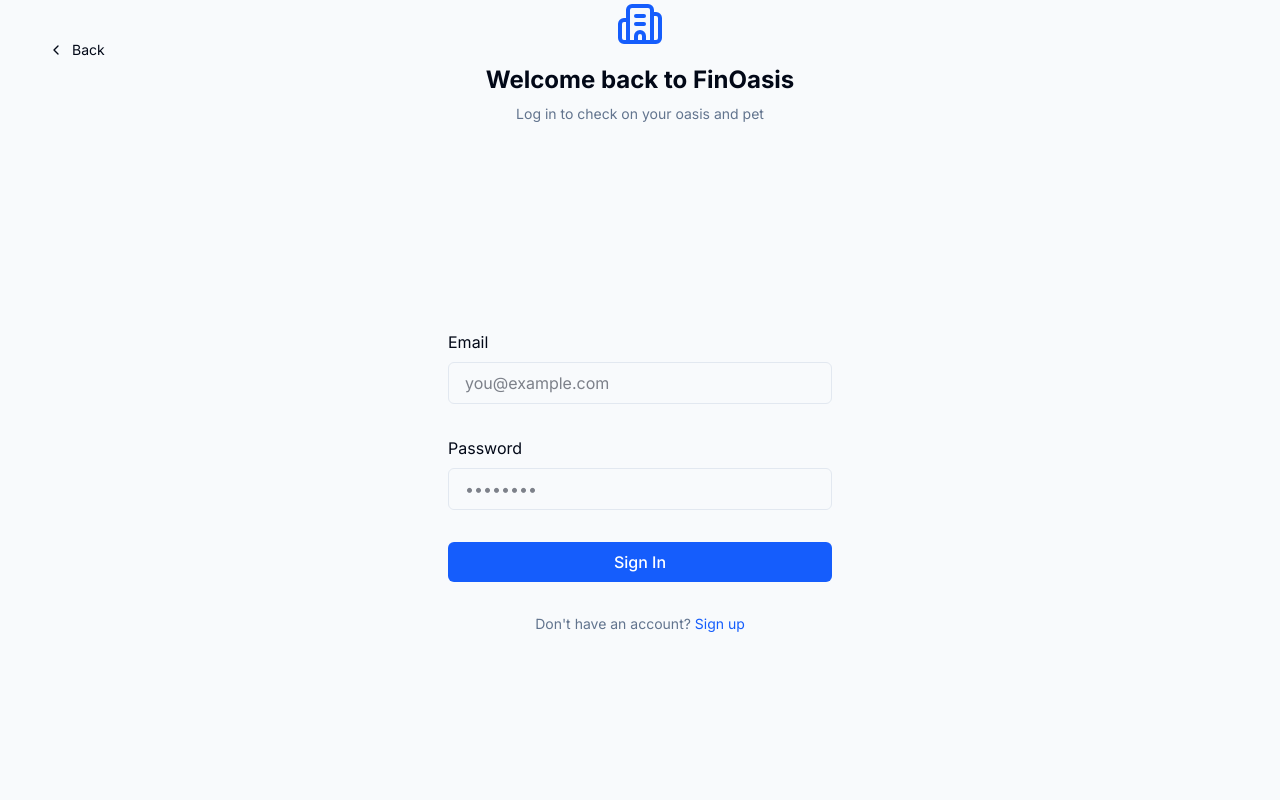
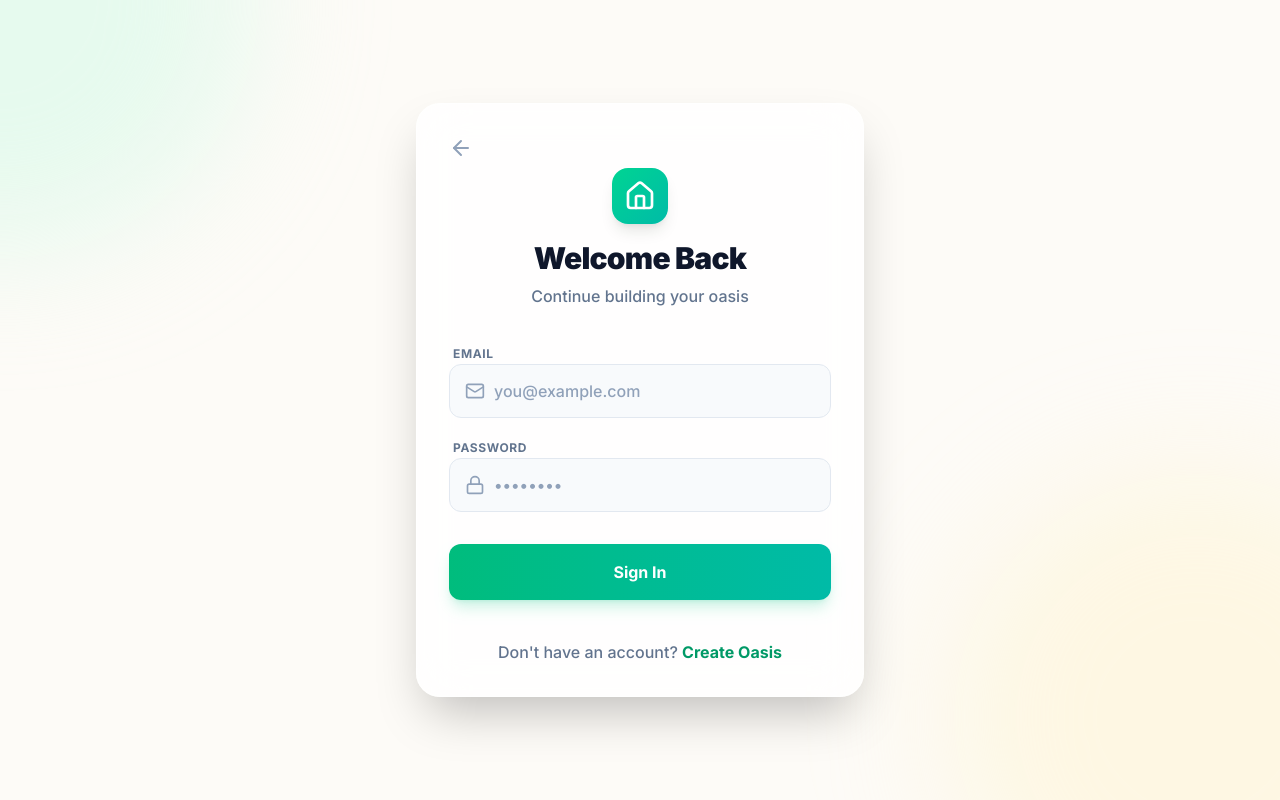
Before and after one commit to eXclipsea/finoasis, a Next.js app: page /login in a window 1280 px wide. Built offline with nearby package versions, Linux system fonts and the light colour scheme.

Commit message:
Redesign auth pages and improve signup flow

```diff
--- a/src/app/(auth)/login/page.tsx
+++ b/src/app/(auth)/login/page.tsx
@@ -1,5 +1,5 @@
 import Link from 'next/link';
-import { Building2 } from 'lucide-react';
+import { Home, ArrowLeft, Mail, Lock } from 'lucide-react';
 import { redirect } from 'next/navigation';
 import { createClient } from '@/lib/supabase/server';
 
@@ -30,71 +30,77 @@ export default async function LoginPage({
   };
 
   return (
-    <div className="flex-1 flex flex-col w-full px-8 sm:max-w-md justify-center gap-2 mx-auto min-h-screen">
+    <div className="min-h-screen bg-[#FDFBF7] flex flex-col items-center justify-center p-4 relative overflow-hidden">
+      {/* Decorative Background */}
+      <div className="absolute top-0 left-0 w-[500px] h-[500px] bg-emerald-100/50 rounded-full blur-3xl -translate-x-1/2 -translate-y-1/2 pointer-events-none"></div>
+      <div className="absolute bottom-0 right-0 w-[500px] h-[500px] bg-amber-100/40 rounded-full blur-3xl translate-x-1/3 translate-y-1/3 pointer-events-none"></div>
+
+      <div className="w-full max-w-md bg-white/80 backdrop-blur-xl rounded-3xl shadow-2xl border border-white/50 p-8 relative z-10 animate-fade-in-up">
         <Link
           href="/"
-        className="absolute left-8 top-8 py-2 px-4 rounded-md no-underline text-foreground bg-btn-background hover:bg-btn-background-hover flex items-center group text-sm"
+          className="absolute left-8 top-8 text-slate-400 hover:text-emerald-600 transition-colors"
         >
-        <svg
-          xmlns="http://www.w3.org/2000/svg"
-          width="24"
-          height="24"
-          viewBox="0 0 24 24"
-          fill="none"
-          stroke="currentColor"
-          strokeWidth="2"
-          strokeLinecap="round"
-          strokeLinejoin="round"
-          className="mr-2 h-4 w-4 transition-transform group-hover:-translate-x-1"
-        >
-          <polyline points="15 18 9 12 15 6" />
-        </svg>{' '}
-        Back
+          <ArrowLeft className="h-6 w-6" />
         </Link>
 
-      <div className="flex flex-col items-center mb-8">
-        <Building2 className="h-12 w-12 text-blue-600 mb-4" />
-        <h1 className="text-2xl font-bold text-center">Welcome back to FinOasis</h1>
-        <p className="text-slate-500 text-sm mt-2 text-center">Log in to check on your oasis and pet</p>
+        <div className="flex flex-col items-center mb-8 pt-8">
+          <div className="bg-gradient-to-br from-emerald-400 to-teal-500 p-3 rounded-2xl shadow-lg mb-4">
+            <Home className="h-8 w-8 text-white" />
+          </div>
+          <h1 className="text-3xl font-black text-slate-900 tracking-tight">Welcome Back</h1>
+          <p className="text-slate-500 font-medium mt-2">Continue building your oasis</p>
         </div>
 
-      <form className="animate-in flex-1 flex flex-col w-full justify-center gap-2 text-foreground" action={signIn}>
-        <label className="text-md" htmlFor="email">
+        <form className="flex flex-col gap-4" action={signIn}>
+          <div className="space-y-1">
+            <label className="text-xs font-bold text-slate-500 uppercase tracking-wider ml-1" htmlFor="email">
               Email
             </label>
+            <div className="relative">
+              <Mail className="absolute left-4 top-1/2 -translate-y-1/2 h-5 w-5 text-slate-400" />
               <input
-          className="rounded-md px-4 py-2 bg-inherit border mb-6"
+                className="w-full bg-slate-50 border border-slate-200 rounded-xl px-4 py-3.5 pl-11 text-slate-900 font-medium focus:outline-none focus:ring-2 focus:ring-emerald-500/20 focus:border-emerald-500 transition-all placeholder:text-slate-400"
                 name="email"
                 placeholder="you@example.com"
                 required
               />
-        <label className="text-md" htmlFor="password">
+            </div>
+          </div>
+
+          <div className="space-y-1">
+            <label className="text-xs font-bold text-slate-500 uppercase tracking-wider ml-1" htmlFor="password">
               Password
             </label>
+            <div className="relative">
+              <Lock className="absolute left-4 top-1/2 -translate-y-1/2 h-5 w-5 text-slate-400" />
               <input
-          className="rounded-md px-4 py-2 bg-inherit border mb-6"
+                className="w-full bg-slate-50 border border-slate-200 rounded-xl px-4 py-3.5 pl-11 text-slate-900 font-medium focus:outline-none focus:ring-2 focus:ring-emerald-500/20 focus:border-emerald-500 transition-all placeholder:text-slate-400"
                 type="password"
                 name="password"
                 placeholder="••••••••"
                 required
               />
-        <button className="bg-blue-600 text-white hover:bg-blue-700 rounded-md px-4 py-2 text-foreground mb-2 font-medium transition-colors">
+            </div>
+          </div>
+
+          <button className="mt-4 w-full bg-gradient-to-r from-emerald-500 to-teal-500 text-white font-bold py-4 rounded-xl shadow-lg shadow-emerald-500/20 hover:scale-[1.02] hover:shadow-emerald-500/30 active:scale-[0.98] transition-all duration-200 flex items-center justify-center gap-2">
             Sign In
           </button>
 
           {message && (
-          <p className="mt-4 p-4 bg-red-100 text-red-700 text-center rounded-md text-sm">
+            <div className="p-4 bg-red-50 text-red-600 text-sm font-medium rounded-xl text-center border border-red-100">
               {message}
-          </p>
+            </div>
           )}
 
-        <div className="text-center mt-4 text-sm text-slate-500">
+          <div className="text-center mt-6 text-slate-500 font-medium">
             Don&apos;t have an account?{' '}
-          <Link href="/signup" className="text-blue-600 hover:underline">
-            Sign up
+            <Link href="/signup" className="text-emerald-600 hover:text-emerald-700 font-bold hover:underline">
+              Create Oasis
             </Link>
           </div>
         </form>
       </div>
+    </div>
   );
 }
--- a/src/app/(auth)/signup/page.tsx
+++ b/src/app/(auth)/signup/page.tsx
@@ -1,5 +1,5 @@
 import Link from 'next/link';
-import { Building2 } from 'lucide-react';
+import { Sprout, ArrowLeft, Mail, Lock } from 'lucide-react';
 import { redirect } from 'next/navigation';
 import { createClient } from '@/lib/supabase/server';
 
@@ -17,7 +17,8 @@ export default async function SignupPage({
     const password = formData.get('password') as string;
     const supabase = await createClient();
 
-    const { error } = await supabase.auth.signUp({
+    // 1. Attempt to sign up
+    const { data, error } = await supabase.auth.signUp({
       email,
       password,
       options: {
@@ -26,83 +27,95 @@ export default async function SignupPage({
     });
 
     if (error) {
-      return redirect('/signup?message=Could not authenticate user');
+      return redirect('/signup?message=Could not create account');
     }
 
-    return redirect('/signup?message=Check email to continue sign in process');
+    // 2. If session exists immediately (Email Confirmations DISABLED in Supabase), redirect to dashboard
+    if (data.session) {
+      return redirect('/dashboard');
+    }
+
+    // 3. Otherwise, if Email Confirmations are ENABLED, ask user to check email
+    return redirect('/signup?message=Check email to continue');
   };
 
   return (
-    <div className="flex-1 flex flex-col w-full px-8 sm:max-w-md justify-center gap-2 mx-auto min-h-screen">
+    <div className="min-h-screen bg-[#FDFBF7] flex flex-col items-center justify-center p-4 relative overflow-hidden">
+      {/* Decorative Background */}
+      <div className="absolute top-0 left-0 w-[500px] h-[500px] bg-emerald-100/50 rounded-full blur-3xl -translate-x-1/2 -translate-y-1/2 pointer-events-none"></div>
+      <div className="absolute bottom-0 right-0 w-[500px] h-[500px] bg-amber-100/40 rounded-full blur-3xl translate-x-1/3 translate-y-1/3 pointer-events-none"></div>
+
+      <div className="w-full max-w-md bg-white/80 backdrop-blur-xl rounded-3xl shadow-2xl border border-white/50 p-8 relative z-10 animate-fade-in-up">
         <Link
           href="/"
-        className="absolute left-8 top-8 py-2 px-4 rounded-md no-underline text-foreground bg-btn-background hover:bg-btn-background-hover flex items-center group text-sm"
+          className="absolute left-8 top-8 text-slate-400 hover:text-emerald-600 transition-colors"
         >
-        <svg
-          xmlns="http://www.w3.org/2000/svg"
-          width="24"
-          height="24"
-          viewBox="0 0 24 24"
-          fill="none"
-          stroke="currentColor"
-          strokeWidth="2"
-          strokeLinecap="round"
-          strokeLinejoin="round"
-          className="mr-2 h-4 w-4 transition-transform group-hover:-translate-x-1"
-        >
-          <polyline points="15 18 9 12 15 6" />
-        </svg>{' '}
-        Back
+          <ArrowLeft className="h-6 w-6" />
         </Link>
 
-      <div className="flex flex-col items-center mb-8">
-        <Building2 className="h-12 w-12 text-blue-600 mb-4" />
-        <h1 className="text-2xl font-bold text-center">Start Your Oasis Free</h1>
-        <p className="text-slate-500 text-sm mt-2 text-center">Join FinOasis today</p>
+        <div className="flex flex-col items-center mb-8 pt-8">
+          <div className="bg-gradient-to-br from-emerald-400 to-teal-500 p-3 rounded-2xl shadow-lg mb-4">
+            <Sprout className="h-8 w-8 text-white" />
+          </div>
+          <h1 className="text-3xl font-black text-slate-900 tracking-tight">Start Your Journey</h1>
+          <p className="text-slate-500 font-medium mt-2">Join FinOasis for free</p>
         </div>
 
-      <form className="animate-in flex-1 flex flex-col w-full justify-center gap-2 text-foreground" action={signUp}>
-        <label className="text-md" htmlFor="email">
+        <form className="flex flex-col gap-4" action={signUp}>
+          <div className="space-y-1">
+            <label className="text-xs font-bold text-slate-500 uppercase tracking-wider ml-1" htmlFor="email">
               Email
             </label>
+            <div className="relative">
+              <Mail className="absolute left-4 top-1/2 -translate-y-1/2 h-5 w-5 text-slate-400" />
               <input
-          className="rounded-md px-4 py-2 bg-inherit border mb-6"
+                className="w-full bg-slate-50 border border-slate-200 rounded-xl px-4 py-3.5 pl-11 text-slate-900 font-medium focus:outline-none focus:ring-2 focus:ring-emerald-500/20 focus:border-emerald-500 transition-all placeholder:text-slate-400"
                 name="email"
                 placeholder="you@example.com"
                 required
               />
-        <label className="text-md" htmlFor="password">
+            </div>
+          </div>
+
+          <div className="space-y-1">
+            <label className="text-xs font-bold text-slate-500 uppercase tracking-wider ml-1" htmlFor="password">
               Password
             </label>
+            <div className="relative">
+              <Lock className="absolute left-4 top-1/2 -translate-y-1/2 h-5 w-5 text-slate-400" />
               <input
-          className="rounded-md px-4 py-2 bg-inherit border mb-6"
+                className="w-full bg-slate-50 border border-slate-200 rounded-xl px-4 py-3.5 pl-11 text-slate-900 font-medium focus:outline-none focus:ring-2 focus:ring-emerald-500/20 focus:border-emerald-500 transition-all placeholder:text-slate-400"
                 type="password"
                 name="password"
                 placeholder="••••••••"
                 required
                 minLength={6}
               />
-        <button className="bg-blue-600 text-white hover:bg-blue-700 rounded-md px-4 py-2 text-foreground mb-2 font-medium transition-colors">
-          Sign Up
+            </div>
+          </div>
+
+          <button className="mt-4 w-full bg-gradient-to-r from-emerald-500 to-teal-500 text-white font-bold py-4 rounded-xl shadow-lg shadow-emerald-500/20 hover:scale-[1.02] hover:shadow-emerald-500/30 active:scale-[0.98] transition-all duration-200 flex items-center justify-center gap-2">
+            Create Account
           </button>
 
           {message && (
-          <p className={`mt-4 p-4 rounded-md text-sm text-center ${
+            <div className={`p-4 rounded-xl text-sm font-medium text-center border ${
               message.includes('Check email')
-              ? 'bg-green-100 text-green-700'
-              : 'bg-red-100 text-red-700'
+                ? 'bg-emerald-50 text-emerald-700 border-emerald-100'
+                : 'bg-red-50 text-red-600 border-red-100'
             }`}>
               {message}
-          </p>
+            </div>
           )}
 
-        <div className="text-center mt-4 text-sm text-slate-500">
+          <div className="text-center mt-6 text-slate-500 font-medium">
             Already have an account?{' '}
-          <Link href="/login" className="text-blue-600 hover:underline">
+            <Link href="/login" className="text-emerald-600 hover:text-emerald-700 font-bold hover:underline">
               Log in
             </Link>
           </div>
         </form>
       </div>
+    </div>
   );
 }
```
Lines whose indentation alone changed are shown as unchanged.
